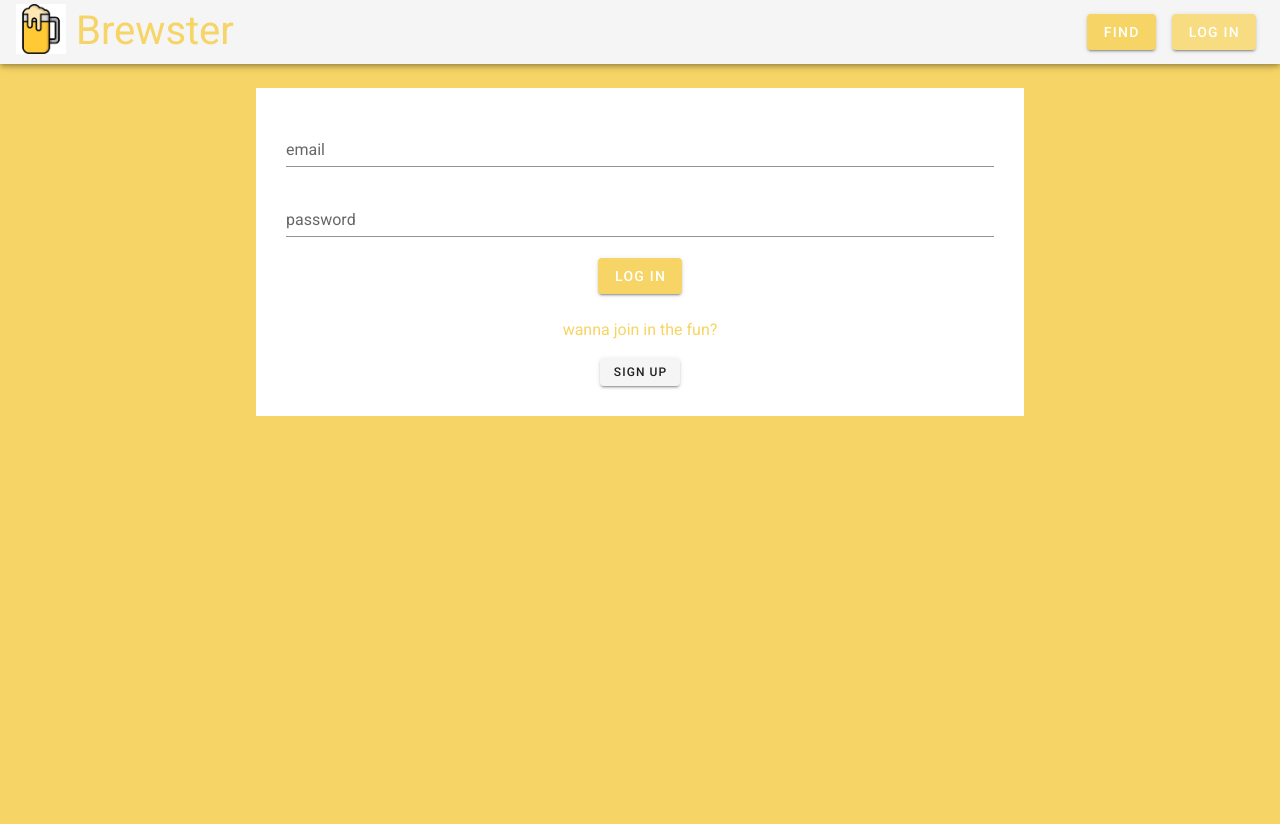
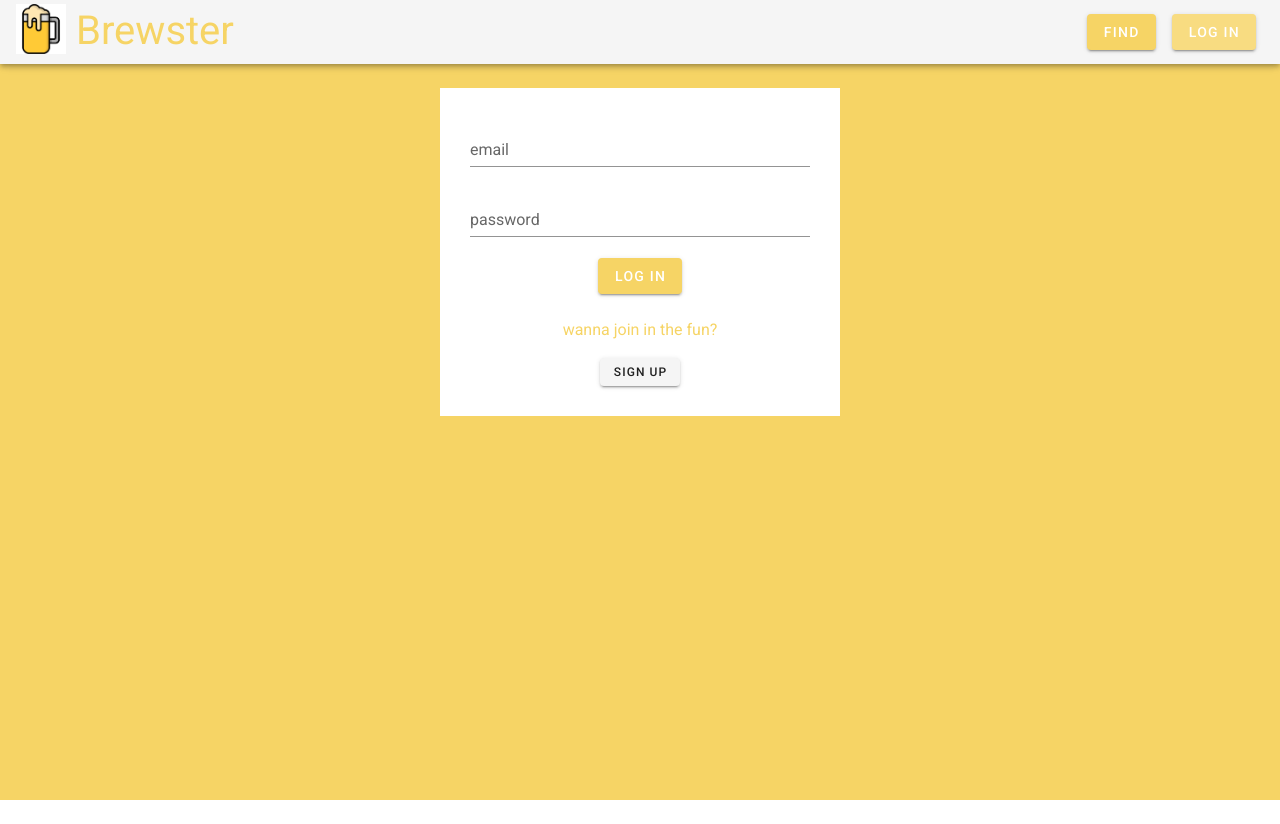
Before and after one commit to N8ers/brewster, a Vue app: page /auth in a window 1280 px wide. After the commit the page ends 800 px from the top, so only its background shows below. Built offline with nearby package versions, Linux system fonts and the light colour scheme; no server answers.

Commit message:
cleanup styling

```diff
--- a/src/App.vue
+++ b/src/App.vue
@@ -27,8 +27,10 @@ export default {
 </script>
 
 <style scoped>
-.body {
+body,
+html,
+#app {
+  min-height: 100%;
   background-color: #f6d465;
-  height: 100vh;
 }
 </style>
--- a/src/components/Auth.vue
+++ b/src/components/Auth.vue
@@ -2,23 +2,32 @@
   <div>
     <form>
       <v-text-field v-model="user.email" required label="email">
-        {{
-        user.email
-        }}
+        {{ user.email }}
       </v-text-field>
       <v-text-field
         v-model="user.password"
         required
         label="password"
         type="password"
-      >{{ user.password }}</v-text-field>
-      <v-progress-circular v-if="isLoading" indeterminate color="primary"></v-progress-circular>
+        >{{ user.password }}</v-text-field
+      >
+      <v-progress-circular
+        v-if="isLoading"
+        indeterminate
+        color="primary"
+      ></v-progress-circular>
       <span v-if="signinFailed">
         <p>There was a problem with your username/password</p>
         <p>Try again or sign up below</p>
         <br />
       </span>
-      <v-btn @click.prevent="login" type="submit" color="#f6d465" class="white--text">Log in</v-btn>
+      <v-btn
+        @click.prevent="login"
+        type="submit"
+        color="#f6d465"
+        class="white--text"
+        >Log in</v-btn
+      >
       <br />
       <br />
       <p>wanna join in the fun?</p>
@@ -62,11 +71,12 @@ export default {
 };
 </script>
 
-<style>
+<style scoped>
 form {
   background-color: white;
   color: #f6d465;
   width: 60%;
+  max-width: 400px;
   margin: 0 auto;
   top: 20px;
   padding: 30px;
--- a/src/components/BreweriesTable.vue
+++ b/src/components/BreweriesTable.vue
@@ -8,7 +8,7 @@
         indeterminate
         color="primary"
       ></v-progress-circular>
-      <v-simple-table fixed-header height="40vh">
+      <v-simple-table fixed-header>
         <thead>
           <tr>
             <th class="text-left">Brewery</th>
@@ -123,7 +123,7 @@ export default {
   color: red;
 }
 .results {
-  margin: 0 auto;
-  width: 50%;
+  margin: 0px auto 40px auto;
+  width: 60%;
 }
 </style>
--- a/src/components/CreateAccount.vue
+++ b/src/components/CreateAccount.vue
@@ -63,11 +63,12 @@ export default {
 };
 </script>
 
-<style>
+<style scoped>
 form {
   background-color: white;
   color: #f6d465;
   width: 60%;
+  max-width: 400px;
   margin: 0 auto;
   top: 20px;
   padding: 30px;
--- a/src/components/Home.vue
+++ b/src/components/Home.vue
@@ -15,7 +15,9 @@
     <hr />
     <br />
     <h4>Background Color: #f6d465</h4>
-    <h4>To login, navigate to 'LOG IN' button and click "FAKE 'LOG IN'" button</h4>
+    <h4>
+      To login, navigate to 'LOG IN' button and click "FAKE 'LOG IN'" button
+    </h4>
     <h5>there is a login sanity checker at the center of the nav bar</h5>
   </div>
 </template>
@@ -32,7 +34,6 @@ export default {
 };
 </script>
 
-<!-- Add "scoped" attribute to limit CSS to this component only -->
 <style scoped>
 .home-container {
   background-color: white;
```
